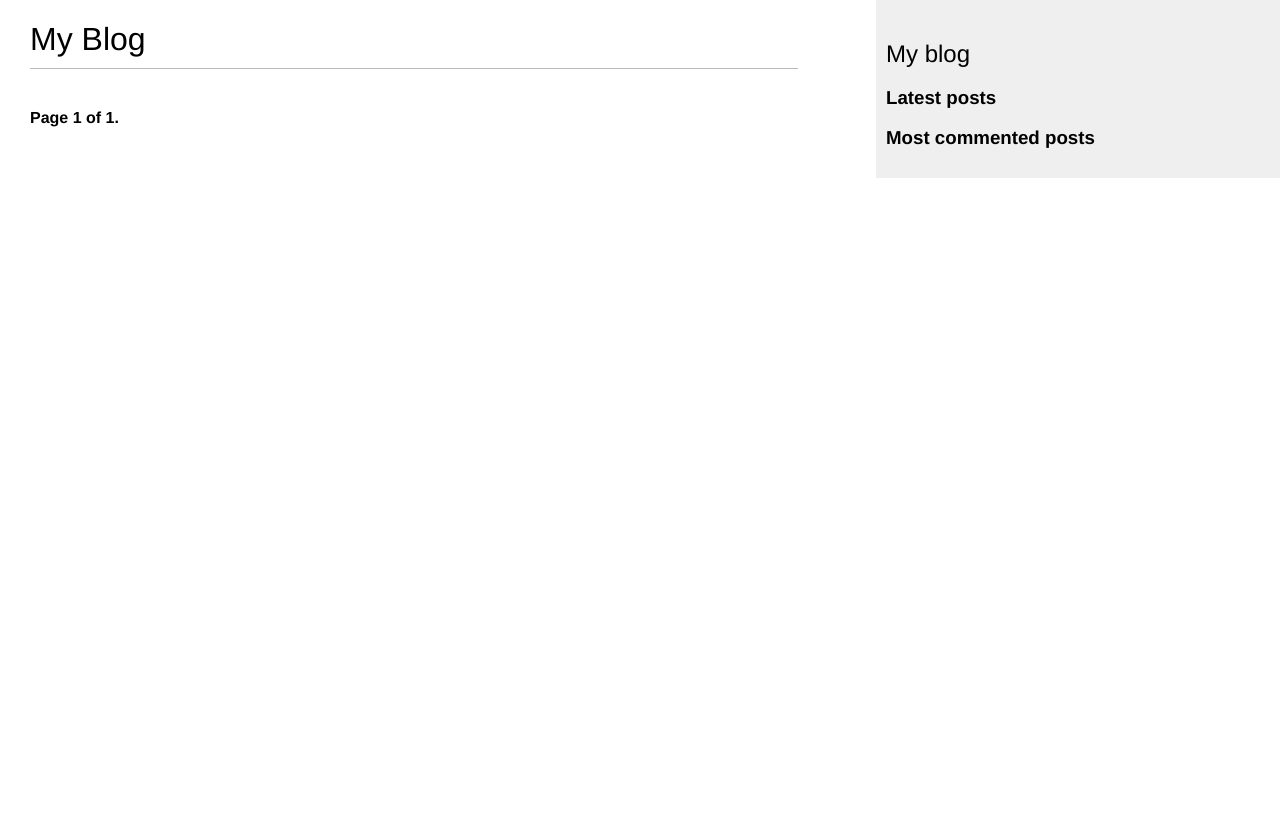
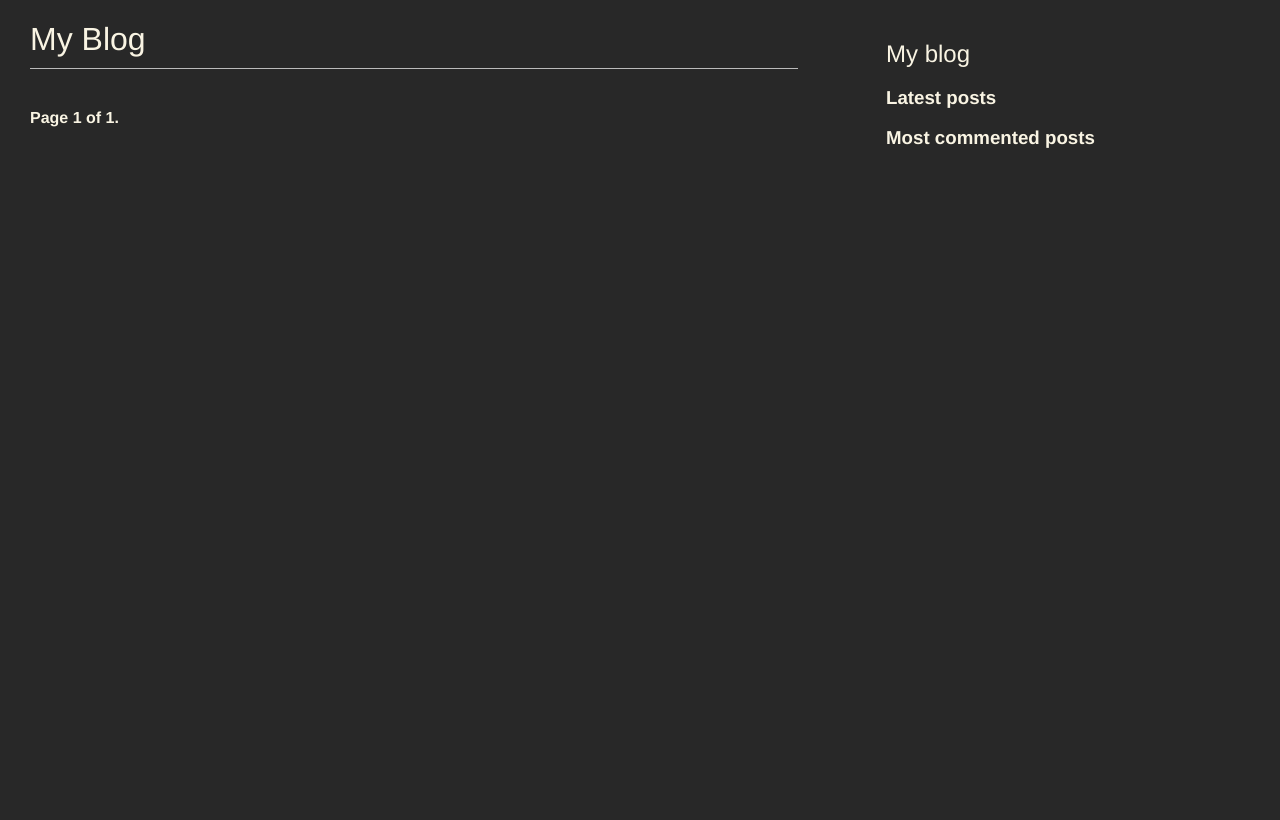
Before and after one commit to matti909/blog-django-md, a Django app: page /blog/ in a window 1280 px wide. Before the commit the page ends 178 px from the top, so only its background shows below. Run offline with Django 5.2, Linux system fonts and the light colour scheme; data that the repository does not hold is empty.

Commit message:
styling fixed

```diff
--- a/mysite/blog/static/css/blog.css
+++ b/mysite/blog/static/css/blog.css
@@ -1,25 +1,66 @@
+html {
+  height: 100%;
+  scroll-padding-top: 72px;
+}
+
+:root {
+  --color-fill: 40, 40, 40;
+  --color-fill-secondary: 52, 58, 64;
+  --color-card: 40, 42, 54;
+  --color-text: 249, 244, 227;
+  --color-text-dodge: 150, 150, 150;
+  --color-text-active: 250, 189, 47;
+  --color-border: 214, 93, 14;
+  --color-border-active: 7, 102, 120;
+  --color-modal: 251, 251, 251;
+}
+
 body {
   margin: 0;
   padding: 0;
+  height: 100%;
   font-family: helvetica, sans-serif;
+  background: rgb(var(--color-fill));
+  color: rgb(var(--color-text));
 }
 
+/* Listas */
+ol,
+ul,
+menu {
+  list-style: none;
+  margin: 0;
+  padding: 0;
+}
+
+/* Iconos de modo */
+#sun-icon,
+html[data-theme="dark"] #moon-icon {
+  display: none;
+}
+#moon-icon,
+html[data-theme="dark"] #sun-icon {
+  display: block;
+}
+
+/* Enlaces */
 a {
   color: #00abff;
   text-decoration: none;
 }
 
+/* Títulos */
 h1 {
   font-weight: normal;
   border-bottom: 1px solid #bbb;
   padding: 0 0 10px 0;
 }
-
 h2 {
   font-weight: normal;
   margin: 30px 0 0;
 }
 
+/* Layout principal */
 #content {
   float: left;
   width: 60%;
@@ -30,10 +71,10 @@ h2 {
   float: right;
   width: 30%;
   padding: 10px;
-  background: #efefef;
   height: 100%;
 }
 
+/* Fechas */
 p.date {
   color: #ccc;
   font-family: georgia, serif;
@@ -41,24 +82,26 @@ p.date {
   font-style: italic;
 }
 
+/* Imagen flotante */
 .left {
   float: left;
   margin-right: 10px;
 }
 
-/* pagination */
+/* Paginación */
 .pagination {
   margin: 40px 0;
   font-weight: bold;
 }
 
-/* forms */
+/* Formularios */
 label {
   float: left;
   clear: both;
   color: #333;
   margin-bottom: 4px;
 }
+
 input,
 textarea {
   clear: both;
@@ -69,6 +112,7 @@ textarea {
   padding: 6px 10px;
   font-size: 12px;
 }
+
 input[type="submit"] {
   font-weight: bold;
   background: #00abff;
@@ -77,6 +121,8 @@ input[type="submit"] {
   font-size: 14px;
   text-transform: uppercase;
 }
+
+/* Errores */
 .errorlist {
   color: #cc0033;
   float: left;
@@ -84,13 +130,15 @@ input[type="submit"] {
   padding-left: 10px;
 }
 
-/* comments */
+/* Comentarios */
 .comment {
   padding: 10px;
 }
+
 .comment:nth-child(even) {
   background: #efefef;
 }
+
 .comment .info {
   font-weight: bold;
   font-size: 12px;
--- a/mysite/blog/templates/blog/base.html
+++ b/mysite/blog/templates/blog/base.html
@@ -7,7 +7,8 @@
   <meta charset="UTF-8">
   <meta name="viewport" content="width=device-width, initial-scale=1">
   <title>{% block title %} {% endblock %}</title>
-  <link href={% static "css/blog.css" %} rel="stylesheet">
+  <link href="{% static 'css/blog.css' %}" rel="stylesheet">
+
 </head>
 
 <body>
--- a/mysite/blog/templatetags/blog_tags.py
+++ b/mysite/blog/templatetags/blog_tags.py
@@ -1,3 +1,5 @@
+import markdown
+from django.utils.safestring import mark_safe
 from django import template
 from django.db.models import Count
 from ..models import Post
@@ -16,3 +18,8 @@ def get_most_commented_posts(count=5):
     return Post.published.annotate(total_comments=Count("comments")).order_by(
         "-total_comments"
     )[:count]
+
+
+@register.filter(name="markdown")
+def markdown_format(text):
+    return mark_safe(markdown.markdown(text))
--- a/mysite/mysite/settings.py
+++ b/mysite/mysite/settings.py
@@ -115,8 +115,6 @@ USE_TZ = True
 # https://docs.djangoproject.com/en/5.0/howto/static-files/
 
 STATIC_URL = "static/"
-STATIC_ROOT = BASE_DIR / "staticfiles"
-STATICFILES_STORAGE = "whitenoise.storage.CompressedManifestStaticFilesStorage"
 
 # Default primary key field type
 # https://docs.djangoproject.com/en/5.0/ref/settings/#default-auto-field
```
Also changed, not shown: mysite/blog/templates/blog/post/detail.html (+4 -4 lines).
